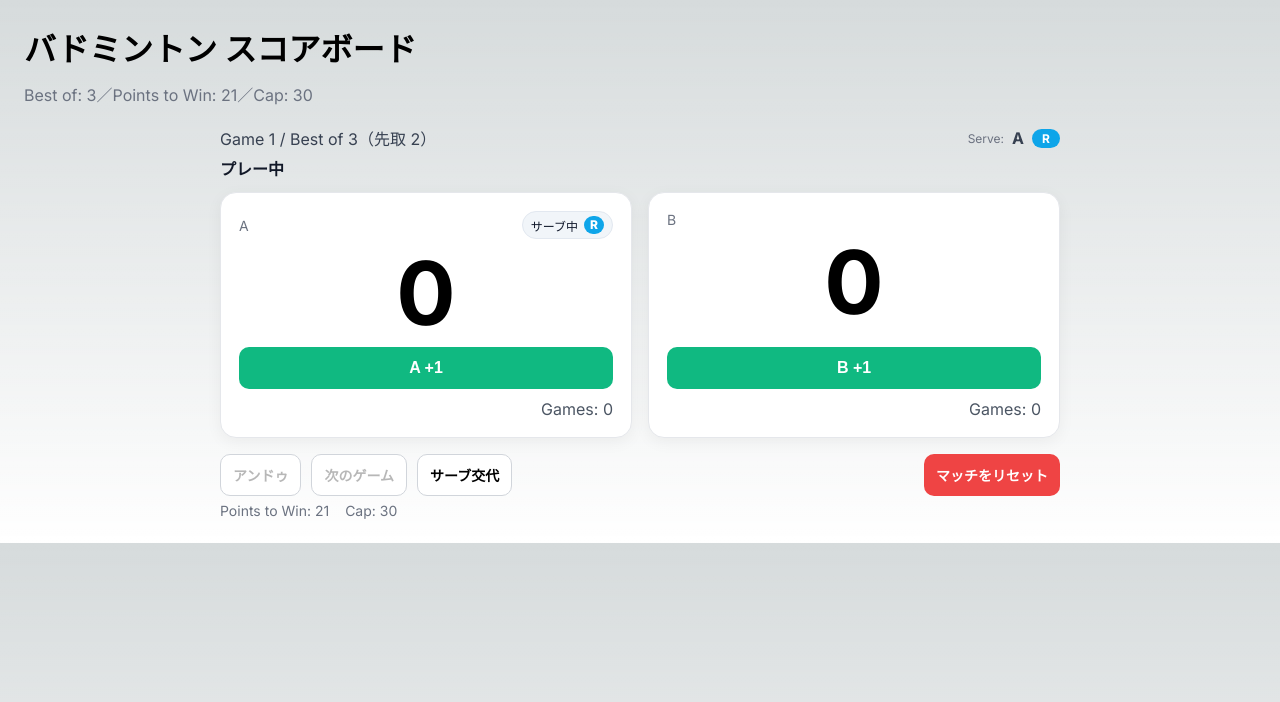
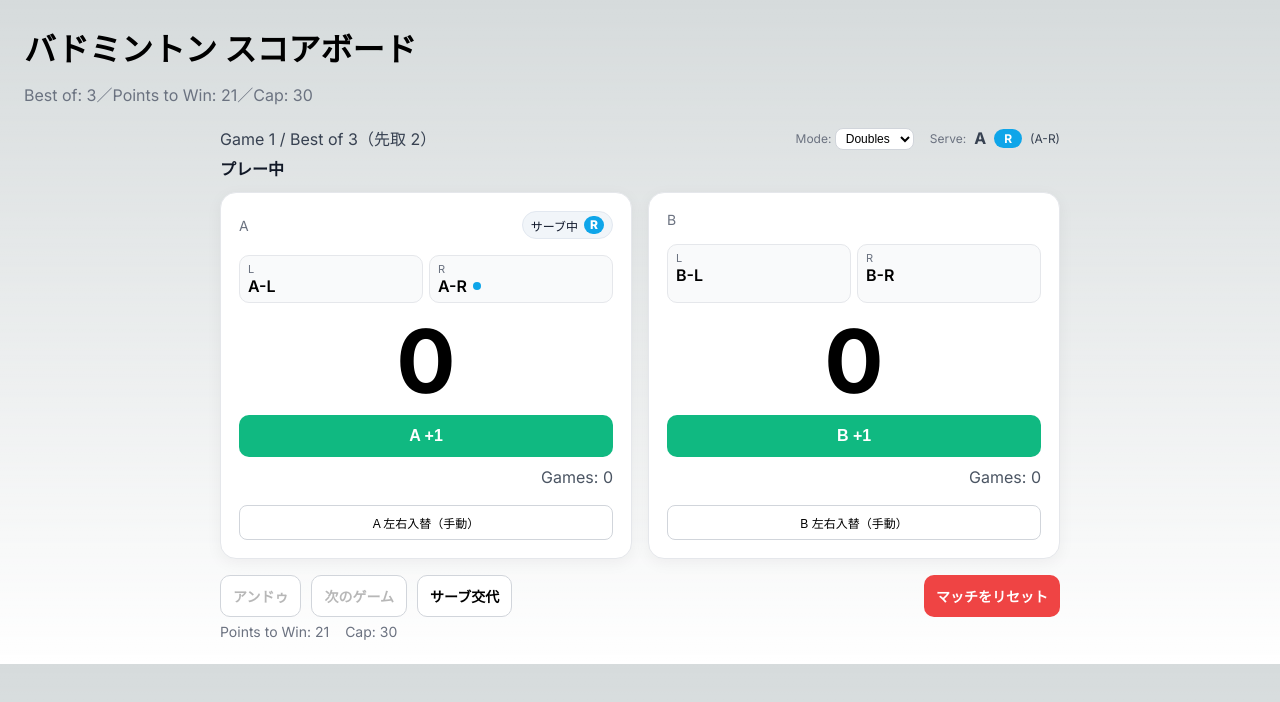
Before and after one commit to KimiyukiYamauchi/bdscore, a Next.js app: page /match in a window 1280 px wide. Shown: the top 702 px of the page. Built offline with nearby package versions, Linux system fonts and the light colour scheme.

Commit message:
ダブルスの時の左右入れ替えを表示

```diff
--- a/app/match/Scoreboard.module.css
+++ b/app/match/Scoreboard.module.css
@@ -176,3 +176,57 @@
   padding: 0 6px;
   line-height: 18px;
 }
+
+/* 既存定義はそのまま。以下を追加 */
+
+.modeSwitch { margin-right: 8px; }
+.labelSmall { font-size: 12px; color: #6b7280; }
+.modeSelect {
+  font-size: 12px;
+  border: 1px solid #d1d5db;
+  border-radius: 8px;
+  padding: 2px 6px;
+  background: #fff;
+}
+
+.serverName { font-size: 12px; color: #374151; }
+
+.pairRow {
+  display: grid;
+  grid-template-columns: 1fr 1fr;
+  gap: 6px;
+  margin: 6px 0 4px;
+}
+.pairCell {
+  border: 1px solid #e5e7eb;
+  border-radius: 10px;
+  padding: 6px 8px;
+  background: #f9fafb;
+}
+.pairLabel {
+  font-size: 11px;
+  color: #6b7280;
+}
+.pairName {
+  font-weight: 600;
+  display: flex;
+  align-items: center;
+  gap: 6px;
+}
+.dot {
+  width: 8px;
+  height: 8px;
+  border-radius: 9999px;
+  background: #0ea5e9; /* サーブ中の人印 */
+  display: inline-block;
+}
+
+.smallBtn {
+  margin-top: 8px;
+  padding: 8px 10px;
+  font-size: 12px;
+  border: 1px solid #d1d5db;
+  border-radius: 8px;
+  background: #fff;
+  cursor: pointer;
+}
--- a/app/match/Scoreboard.tsx
+++ b/app/match/Scoreboard.tsx
@@ -4,6 +4,8 @@ import { useMemo, useState } from "react";
 import styles from "@/app/match/Scoreboard.module.css";
 
 type Side = "A" | "B";
+type Court = "L" | "R";
+type Mode = "singles" | "doubles";
 
 export type MatchSettings = {
   bestOf: 1 | 3;
@@ -18,6 +20,8 @@ type GameState = {
   winner?: Side;
 };
 
+type Pair = { left: string; right: string };
+
 type MatchState = {
   gameIndex: number;
   gamesWonA: number;
@@ -26,9 +30,14 @@ type MatchState = {
   matchOver: boolean;
   matchWinner?: Side;
 
-  // ★ 追加：サーブ権とサービスコート
-  server: Side;           // いまサーブしている側
-  serverCourt: "L" | "R"; // いまのサーブ位置（Left/Right）
+  server: Side;       // サーブ側（A/B）
+  serverCourt: Court; // 現在サーブ位置（L/R）
+
+  // ★ ダブルス用：左右の並び
+  formation: {
+    A: Pair;
+    B: Pair;
+  };
 };
 
 type Snapshot = MatchState;
@@ -64,13 +73,32 @@ function isDeuce(a: number, b: number, pointsToWin: number, cap: number): boolea
   return a >= threshold && b >= threshold && a === b && a < cap && b < cap;
 }
 
-// ★ 偶奇からサービスコートを決定（偶数=R、奇数=L）
-function courtFromPoints(points: number): "L" | "R" {
+// 偶奇からサービスコートを決定（偶数=R、奇数=L）
+function courtFromPoints(points: number): Court {
   return points % 2 === 0 ? "R" : "L";
+}
+
+// ★ 回転（ダブルス時のみ使用）：対象サイドの左右をスワップ
+function rotateServingSide(formation: { A: Pair; B: Pair }, side: Side) {
+  const f = deepClone(formation);
+  const p = f[side];
+  f[side] = { left: p.right, right: p.left };
+  return f;
+}
+
+// 現在サーブを打つ「選手名」を返す（視覚表示用）
+function currentServerName(state: MatchState): string {
+  const side = state.server;
+  const court = state.serverCourt; // L or R
+  const pair = state.formation[side];
+  return court === "L" ? pair.left : pair.right;
 }
 
 export default function Scoreboard({ settings }: { settings: MatchSettings }) {
   const need = useMemo(() => gamesNeeded(settings.bestOf), [settings.bestOf]);
+
+  // ★ ここでモードを切り替え可能（初期は "singles"）
+  const [mode, setMode] = useState<Mode>("doubles"); // ←初期からダブルスを試したい場合は "doubles"
 
   const [state, setState] = useState<MatchState>({
     gameIndex: 0,
@@ -78,9 +106,13 @@ export default function Scoreboard({ settings }: { settings: MatchSettings }) {
     gamesWonB: 0,
     game: { a: 0, b: 0, over: false },
     matchOver: false,
-    // 初期サーブは A、0点なので R から
     server: "A",
     serverCourt: "R",
+    formation: {
+      // デモ用の仮名。実装拡張で入力可能にできます
+      A: { left: "A-L", right: "A-R" },
+      B: { left: "B-L", right: "B-R" },
+    },
   });
 
   const [history, setHistory] = useState<Snapshot[]>([]);
@@ -102,19 +134,29 @@ export default function Scoreboard({ settings }: { settings: MatchSettings }) {
     const nextB = state.game.b + (who === "B" ? 1 : 0);
     const judged = judgeGame(nextA, nextB, settings.pointsToWin, settings.cap);
 
-    // ★ サーブ権とコートの更新
+    // サーブ権・コート・回転の更新
     let nextServer: Side;
-    let nextCourt: "L" | "R";
+    let nextCourt: Court;
+    let nextFormation = state.formation;
+
     if (who === state.server) {
-      // サーブ側が取った → サーブ継続、サーバー側の点で偶奇判定
+      // サーブ側が得点 → サーブ継続、サーバー側の点数の偶奇で L/R
       const serverPoints = who === "A" ? nextA : nextB;
       nextServer = state.server;
       nextCourt = courtFromPoints(serverPoints);
+
+      // ★ ダブルス時のみ回転（サーブ側だけ左右スワップ）
+      if (mode === "doubles") {
+        nextFormation = rotateServingSide(state.formation, state.server);
+      }
     } else {
-      // レシーブ側が取った → サーブ権移動、新サーバーの点で偶奇判定
+      // レシーブ側が得点 → サーブ権移動、新サーバー側の点数の偶奇で L/R
       nextServer = who;
       const serverPoints = nextServer === "A" ? nextA : nextB;
       nextCourt = courtFromPoints(serverPoints);
+
+      // ★ ダブルスでもレシーブ側得点時は回転しない（左右そのまま）
+      nextFormation = state.formation;
     }
 
     let next: MatchState = {
@@ -122,13 +164,14 @@ export default function Scoreboard({ settings }: { settings: MatchSettings }) {
       game: { a: nextA, b: nextB, over: judged.over, winner: judged.winner },
       server: nextServer,
       serverCourt: nextCourt,
+      formation: nextFormation,
     };
 
     if (judged.over && judged.winner) {
       if (judged.winner === "A") next.gamesWonA += 1;
       else next.gamesWonB += 1;
 
-      // ★ マッチ終了判定
+      // マッチ終了判定
       if (next.gamesWonA >= need || next.gamesWonB >= need) {
         next.matchOver = true;
         next.matchWinner = next.gamesWonA > next.gamesWonB ? "A" : "B";
@@ -142,7 +185,7 @@ export default function Scoreboard({ settings }: { settings: MatchSettings }) {
     if (!state.game.over || state.matchOver) return;
     pushHistory();
 
-    // ★ 次ゲームの開始サーバー＝前ゲーム勝者、開始コートは 0 点なので R
+    // 次ゲーム開始サーバー＝前ゲーム勝者／開始コートは 0 点なので R
     const starter: Side = state.game.winner ?? state.server;
 
     setState((s) => ({
@@ -151,6 +194,8 @@ export default function Scoreboard({ settings }: { settings: MatchSettings }) {
       game: { a: 0, b: 0, over: false },
       server: starter,
       serverCourt: "R",
+      // ★ 並びは前ゲーム終了時のまま（公式ルールでも固定ではないが、実運用として前の並びから開始しがち）
+      formation: s.formation,
     }));
   };
 
@@ -165,10 +210,14 @@ export default function Scoreboard({ settings }: { settings: MatchSettings }) {
       matchWinner: undefined,
       server: "A",
       serverCourt: "R",
+      formation: {
+        A: { left: "A-L", right: "A-R" },
+        B: { left: "B-L", right: "B-R" },
+      },
     });
   };
 
-  // ★ 手動サーブ交代（誤操作時の救済）
+  // 手動サーブ交代（誤操作時の救済）
   const swapServe = () => {
     pushHistory();
     const nextServer: Side = state.server === "A" ? "B" : "A";
@@ -177,6 +226,15 @@ export default function Scoreboard({ settings }: { settings: MatchSettings }) {
       ...state,
       server: nextServer,
       serverCourt: courtFromPoints(points),
+    });
+  };
+
+  // 手動で左右入れ替え（誤表示の補正が必要なら）
+  const swapLeftRight = (side: Side) => {
+    pushHistory();
+    setState({
+      ...state,
+      formation: rotateServingSide(state.formation, side),
     });
   };
 
@@ -202,22 +260,42 @@ export default function Scoreboard({ settings }: { settings: MatchSettings }) {
     return "プレー中";
   })();
 
+  const serverName = currentServerName(state);
+
   return (
     <div className={styles.wrap}>
       <div className={styles.header}>
-        <div>Game {state.gameIndex + 1} / Best of {settings.bestOf}（先取 {need}）</div>
+        <div>
+          Game {state.gameIndex + 1} / Best of {settings.bestOf}（先取 {need}）
+        </div>
 
-        {/* ★ サーブ表示 */}
         <div className={styles.serve}>
+          <span className={styles.modeSwitch}>
+            <label className={styles.labelSmall}>
+              Mode:&nbsp;
+              <select
+                value={mode}
+                onChange={(e) => setMode(e.target.value as Mode)}
+                className={styles.modeSelect}
+                aria-label="試合モード"
+              >
+                <option value="singles">Singles</option>
+                <option value="doubles">Doubles</option>
+              </select>
+            </label>
+          </span>
+
           <span className={styles.serveLabel}>Serve:</span>
           <span className={styles.serveSide}>{state.server}</span>
           <span className={styles.courtBadge}>{state.serverCourt}</span>
+          <span className={styles.serverName}>({serverName})</span>
         </div>
       </div>
 
       <div className={styles.status}>{statusLine}</div>
 
       <div className={styles.board}>
+        {/* A side */}
         <div className={styles.card}>
           <div className={styles.sideRow}>
             <div className={styles.side}>A</div>
@@ -227,6 +305,25 @@ export default function Scoreboard({ settings }: { settings: MatchSettings }) {
               </div>
             )}
           </div>
+
+          {/* ★ A の並び表示 */}
+          <div className={styles.pairRow}>
+            <div className={styles.pairCell}>
+              <div className={styles.pairLabel}>L</div>
+              <div className={styles.pairName}>
+                {state.formation.A.left}
+                {state.server === "A" && state.serverCourt === "L" && <span className={styles.dot} />}
+              </div>
+            </div>
+            <div className={styles.pairCell}>
+              <div className={styles.pairLabel}>R</div>
+              <div className={styles.pairName}>
+                {state.formation.A.right}
+                {state.server === "A" && state.serverCourt === "R" && <span className={styles.dot} />}
+              </div>
+            </div>
+          </div>
+
           <div className={styles.score}>{a}</div>
           <button
             className={styles.pointBtn}
@@ -237,8 +334,15 @@ export default function Scoreboard({ settings }: { settings: MatchSettings }) {
             A +1
           </button>
           <div className={styles.games}>Games: {state.gamesWonA}</div>
+
+          {mode === "doubles" && (
+            <button className={styles.smallBtn} onClick={() => swapLeftRight("A")}>
+              A 左右入替（手動）
+            </button>
+          )}
         </div>
 
+        {/* B side */}
         <div className={styles.card}>
           <div className={styles.sideRow}>
             <div className={styles.side}>B</div>
@@ -248,6 +352,25 @@ export default function Scoreboard({ settings }: { settings: MatchSettings }) {
               </div>
             )}
           </div>
+
+          {/* ★ B の並び表示 */}
+          <div className={styles.pairRow}>
+            <div className={styles.pairCell}>
+              <div className={styles.pairLabel}>L</div>
+              <div className={styles.pairName}>
+                {state.formation.B.left}
+                {state.server === "B" && state.serverCourt === "L" && <span className={styles.dot} />}
+              </div>
+            </div>
+            <div className={styles.pairCell}>
+              <div className={styles.pairLabel}>R</div>
+              <div className={styles.pairName}>
+                {state.formation.B.right}
+                {state.server === "B" && state.serverCourt === "R" && <span className={styles.dot} />}
+              </div>
+            </div>
+          </div>
+
           <div className={styles.score}>{b}</div>
           <button
             className={styles.pointBtn}
@@ -258,6 +381,12 @@ export default function Scoreboard({ settings }: { settings: MatchSettings }) {
             B +1
           </button>
           <div className={styles.games}>Games: {state.gamesWonB}</div>
+
+          {mode === "doubles" && (
+            <button className={styles.smallBtn} onClick={() => swapLeftRight("B")}>
+              B 左右入替（手動）
+            </button>
+          )}
         </div>
       </div>
 
```
